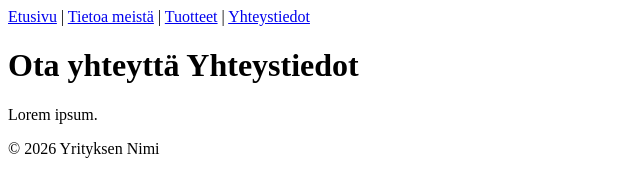
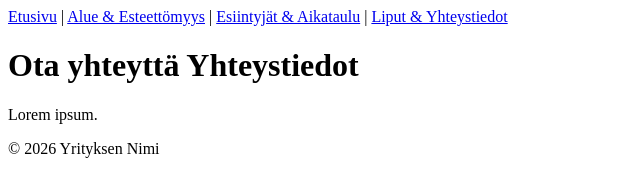
Before and after one commit to Pollariniko4/web-kurssi, a plain HTML site: page contact.html in a window 1280 px wide. Shown: the whole page, without its empty margins (0-640 px from the left). Drawn offline with Linux system fonts and the light colour scheme.

Commit message:
Navigaatio ja tekstit päivitetty

```diff
--- a/contact.html
+++ b/contact.html
@@ -9,9 +9,9 @@
     <header>
         <nav>
             <a href="index.html">Etusivu</a> |
-            <a href="about.html">Tietoa meistä</a> |
-            <a href="listing.html">Tuotteet</a> |
-            <a href="contact.html">Yhteystiedot</a>
+            <a href="about.html">Alue & Esteettömyys</a> |
+            <a href="listing.html">Esiintyjät & Aikataulu</a> |
+            <a href="contact.html">Liput & Yhteystiedot</a>
         </nav>
     </header>
 
```
Also changed, not shown: about.html (+3 -3 lines), index.html (+3 -3 lines), listing.html (+3 -3 lines), 1 other file.
